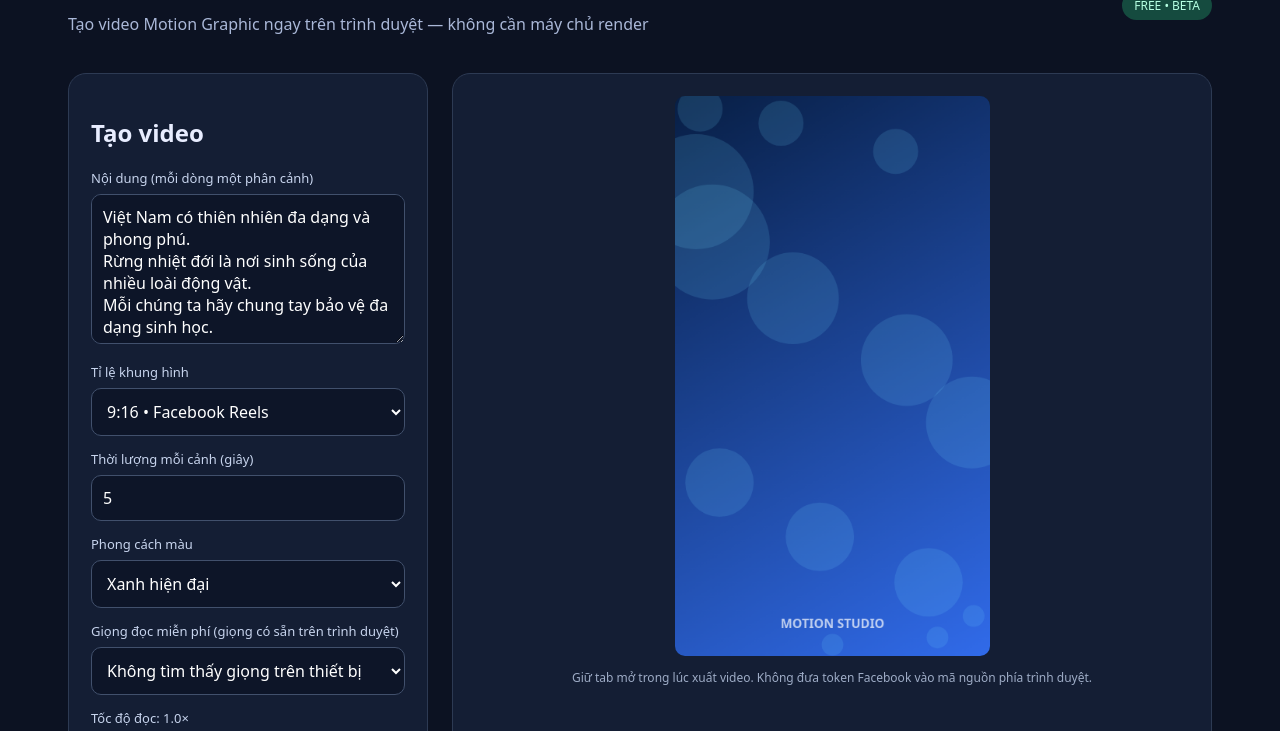
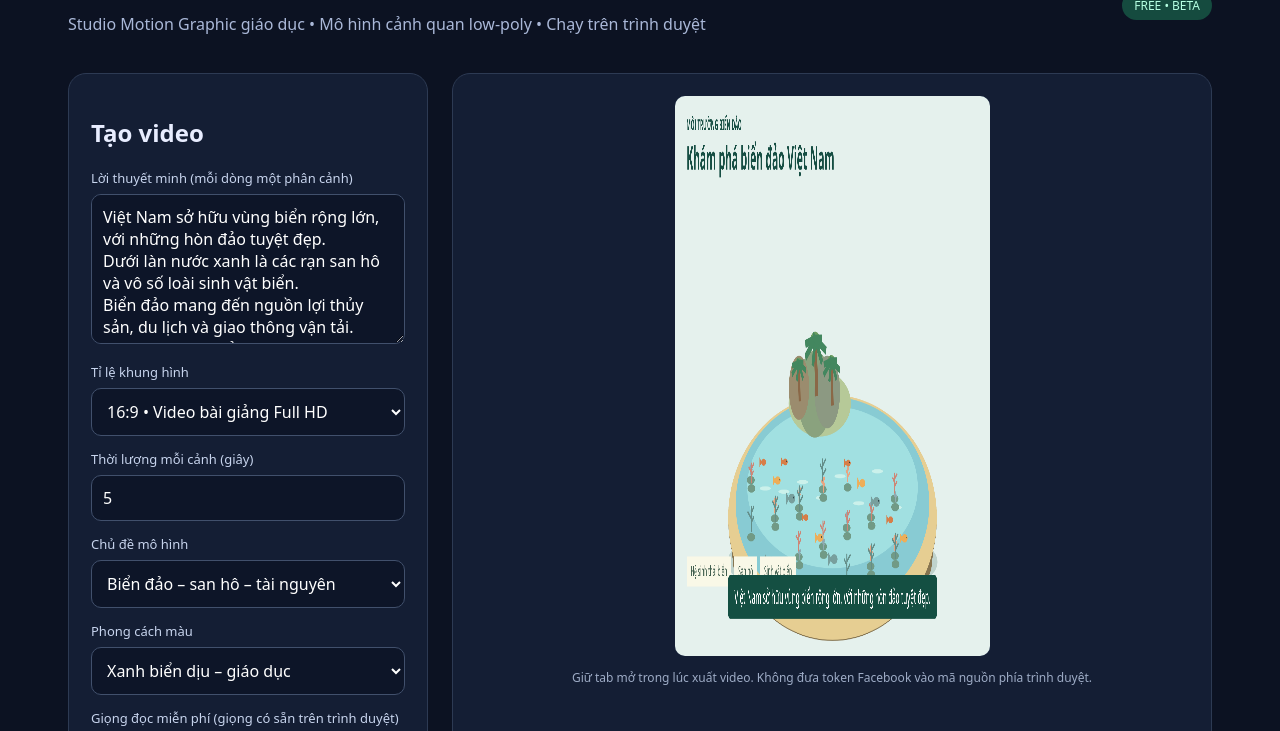
Before and after one commit to downloadvn1269-Meta/ai-motion-studio, a plain HTML site: page index.html in a window 1280 px wide. Shown: the part 68-799 px from the top of the page. Drawn offline with Linux system fonts and the light colour scheme.

Commit message:
Rebuild Motion Studio with educational isometric marine ecosystem motion scenes

```diff
--- a/index.html
+++ b/index.html
@@ -9,13 +9,15 @@ label{font-size:13px;display:block;margin:14px 0 7px;color:#c7d4ed}textarea,inpu
 textarea{min-height:150px;resize:vertical}button{border:0;border-radius:10px;padding:12px 16px;color:white;background:#536dfe;font-weight:700;cursor:pointer}button.secondary{background:#34425e}button:disabled{opacity:.5;cursor:not-allowed}
 .actions{display:flex;gap:9px;flex-wrap:wrap;margin-top:20px}canvas{display:block;margin:auto;background:#0c2344;max-width:100%;max-height:70vh;aspect-ratio:9/16;border-radius:10px}#stage{display:flex;align-items:center;justify-content:center;min-height:440px}
 .note{font-size:12px;color:#9eacc6;line-height:1.65}.status{color:#bbf7d0;min-height:22px}a{color:#a6b9ff}@media(max-width:800px){main{grid-template-columns:1fr}.wrap{padding:15px}}
-</style></head><body><div class="wrap"><header class="head"><div><h1>✦ AI Motion Studio</h1><p>Tạo video Motion Graphic ngay trên trình duyệt — không cần máy chủ render</p></div><span class="pill">FREE • BETA</span></header>
-<main><section class="panel"><h2>Tạo video</h2><label for="prompt">Nội dung (mỗi dòng một phân cảnh)</label><textarea id="prompt">Việt Nam có thiên nhiên đa dạng và phong phú.
-Rừng nhiệt đới là nơi sinh sống của nhiều loài động vật.
-Mỗi chúng ta hãy chung tay bảo vệ đa dạng sinh học.</textarea>
-<label for="ratio">Tỉ lệ khung hình</label><select id="ratio"><option value="9:16">9:16 • Facebook Reels</option><option value="16:9">16:9 • Video ngang</option><option value="1:1">1:1 • Video vuông</option></select>
+</style></head><body><div class="wrap"><header class="head"><div><h1>✦ AI Motion Studio</h1><p>Studio Motion Graphic giáo dục • Mô hình cảnh quan low-poly • Chạy trên trình duyệt</p></div><span class="pill">FREE • BETA</span></header>
+<main><section class="panel"><h2>Tạo video</h2><label for="prompt">Lời thuyết minh (mỗi dòng một phân cảnh)</label><textarea id="prompt">Việt Nam sở hữu vùng biển rộng lớn, với những hòn đảo tuyệt đẹp.
+Dưới làn nước xanh là các rạn san hô và vô số loài sinh vật biển.
+Biển đảo mang đến nguồn lợi thủy sản, du lịch và giao thông vận tải.
+Tuy nhiên, rác thải và khai thác quá mức đang gây áp lực cho đại dương.
+Hãy chung tay gìn giữ môi trường và tài nguyên biển đảo Việt Nam.</textarea>
+<label for="ratio">Tỉ lệ khung hình</label><select id="ratio"><option value="16:9">16:9 • Video bài giảng Full HD</option><option value="9:16">9:16 • Facebook Reels</option><option value="1:1">1:1 • Video vuông</option></select>
 <label for="duration">Thời lượng mỗi cảnh (giây)</label><input id="duration" type="number" min="2" max="15" value="5">
-<label for="palette">Phong cách màu</label><select id="palette"><option value="blue">Xanh hiện đại</option><option value="purple">Tím sáng tạo</option><option value="green">Xanh thiên nhiên</option></select>
+<label for="sceneStyle">Chủ đề mô hình</label><select id="sceneStyle"><option value="ocean">Biển đảo – san hô – tài nguyên</option><option value="forest">Rừng nhiệt đới và sinh vật</option></select><label for="palette">Phong cách màu</label><select id="palette"><option value="green">Xanh biển dịu – giáo dục</option><option value="blue">Xanh hiện đại</option><option value="purple">Tím sáng tạo</option></select>
 <label for="voice">Giọng đọc miễn phí (giọng có sẵn trên trình duyệt)</label>
 <select id="voice"><option value="">Đang tải giọng đọc...</option></select>
 <label for="rate">Tốc độ đọc: <span id="rateLabel">1.0×</span></label>
@@ -23,7 +25,7 @@ Mỗi chúng ta hãy chung tay bảo vệ đa dạng sinh học.</textarea>
 <div class="actions"><button type="button" class="secondary" id="testVoice">🔊 Nghe thử giọng</button><button type="button" class="secondary" id="stopVoice">■ Dừng đọc</button></div>
 <p class="note" id="voiceNote">Dùng SpeechSynthesis của thiết bị, không cần API hoặc thẻ thanh toán. Giọng có sẵn tùy trình duyệt/hệ điều hành. Giọng nghe thử chưa được ghép vào tệp video xuất.</p>
 <div class="actions"><button id="preview">▶ Xem trước</button><button id="export" class="secondary">↓ Xuất video</button></div>
-<p class="status" id="status" role="status"></p><p class="note">Phiên bản này tạo chuyển động chữ và hình khối trực tiếp trên Canvas. File đầu ra là WebM hoặc định dạng được trình duyệt hỗ trợ. Chưa tích hợp AI, MP4 chuẩn và tự động đăng Facebook. Giọng đọc miễn phí dùng để nghe thử và xem trước; tệp video xuất hiện chưa có giọng đọc.</p>
+<p class="status" id="status" role="status"></p><p class="note">Phiên bản đang dùng mô hình cảnh quan 2.5D vẽ bằng Canvas, chuyển động các đối tượng theo từng cảnh. Đây chưa phải mô hình 3D thực. File đầu ra là WebM hoặc định dạng được trình duyệt hỗ trợ. Chưa tích hợp AI, MP4 chuẩn và tự động đăng Facebook. Giọng đọc miễn phí dùng để nghe thử và xem trước; tệp video xuất hiện chưa có giọng đọc.</p>
 </section><section class="panel"><div id="stage"><canvas id="canvas"></canvas></div><p class="note" style="text-align:center">Giữ tab mở trong lúc xuất video. Không đưa token Facebook vào mã nguồn phía trình duyệt.</p></section></main></div>
 <script>
 const $=id=>document.getElementById(id),canvas=$('canvas'),ctx=canvas.getContext('2d');
@@ -54,17 +56,68 @@ $('stopVoice').onclick=()=>{if(hasSpeech)window.speechSynthesis.cancel()};
 if(hasSpeech){refreshVoices();window.speechSynthesis.onvoiceschanged=refreshVoices}else refreshVoices();
 
 const colors={blue:['#081f45','#316bea','#72daff'],purple:['#1c103d','#8853f5','#ffc3f6'],green:['#062e2a','#10a57b','#c9ff93']};
-function settings(){const [w,h]=$('ratio').value.split(':').map(Number); const height=720;return {width:Math.round(height*w/h),height,scenes:$('prompt').value.split('\n').map(x=>x.trim()).filter(Boolean).slice(0,30),duration:Math.min(15,Math.max(2,Number($('duration').value)||5)),palette:colors[$('palette').value]};}
+function settings(){const [w,h]=$('ratio').value.split(':').map(Number); const height=1080;return {width:Math.round(height*w/h),height,scenes:$('prompt').value.split('\n').map(x=>x.trim()).filter(Boolean).slice(0,30),duration:Math.min(15,Math.max(2,Number($('duration').value)||5)),palette:colors[$('palette').value],sceneStyle:$('sceneStyle').value};}
 function resize(s){canvas.width=s.width;canvas.height=s.height;}
 function textLines(t,max){const words=t.split(/\s+/),lines=[];let line='';for(const word of words){const candidate=(line+' '+word).trim();if(ctx.measureText(candidate).width>max&&line){lines.push(line);line=word;}else line=candidate;}if(line)lines.push(line);return lines;}
-function render(time,s){const {width:w,height:h,scenes,duration,palette:p}=s;const idx=Math.min(scenes.length-1,Math.floor(time/duration));const local=(time-idx*duration)/duration;const ease=1-Math.pow(1-Math.min(1,local*4),3);
-const grad=ctx.createLinearGradient(0,0,w,h);grad.addColorStop(0,p[0]);grad.addColorStop(1,p[1]);ctx.fillStyle=grad;ctx.fillRect(0,0,w,h);
-for(let i=0;i<14;i++){const a=i*2.4+time*.36;const x=w*(.5+.45*Math.sin(a*.7+i));const y=h*(.5+.48*Math.cos(a*.65+i));const r=14+(i%5)*15;ctx.beginPath();ctx.arc(x,y,r,0,Math.PI*2);ctx.fillStyle=p[2]+'24';ctx.fill();}
-ctx.save();ctx.translate(w/2,h/2);ctx.globalAlpha=Math.min(1,local*7, (1-local)*9);ctx.translate(0,(1-ease)*55);
-ctx.textAlign='center';ctx.fillStyle='#fff';ctx.font='bold '+Math.max(27,Math.floor(w/15))+'px system-ui';ctx.shadowColor='#0009';ctx.shadowBlur=13;
-const lines=textLines(scenes[idx]||'Nhập nội dung để tạo video',w*.8);const lineH=Math.max(40,w/12);lines.forEach((line,i)=>ctx.fillText(line,0,(i-(lines.length-1)/2)*lineH));
-ctx.restore();ctx.fillStyle=p[2];ctx.fillRect(0,h-9,w*((idx+Math.min(1,local))/scenes.length),9);
-ctx.font='bold 16px system-ui';ctx.fillStyle='#ffffffb0';ctx.textAlign='center';ctx.fillText('MOTION STUDIO',w/2,h-36);}
+
+function poly(points,color){ctx.fillStyle=color;ctx.beginPath();ctx.moveTo(points[0][0],points[0][1]);for(let i=1;i<points.length;i++)ctx.lineTo(points[i][0],points[i][1]);ctx.closePath();ctx.fill();}
+function ellipse(x,y,rx,ry,fill){ctx.fillStyle=fill;ctx.beginPath();ctx.ellipse(x,y,Math.max(1,rx),Math.max(1,ry),0,0,Math.PI*2);ctx.fill();}
+function line(x1,y1,x2,y2,color,width=2){ctx.strokeStyle=color;ctx.lineWidth=width;ctx.beginPath();ctx.moveTo(x1,y1);ctx.lineTo(x2,y2);ctx.stroke();}
+function coral(x,y,size,color,t){line(x,y,x,y-size,color,3);for(let j=0;j<3;j++){const dy=size*(.35+j*.18),sway=Math.sin(t*1.8+x+j)*1.5;line(x,y-dy,x+(j%2?-1:1)*size*.38+sway,y-dy-size*.26,color,2.6);}}
+function fish(x,y,scale,color,t){ctx.save();ctx.translate(x,y+Math.sin(t*2+x*.02)*2);ctx.scale(scale,scale);ellipse(0,0,11,5,color);poly([[-8,0],[-19,-7],[-19,7]],color);ellipse(6,-1,1,1,'#213b42');ctx.restore();}
+function palm(x,y,size,t){line(x,y,x-4*size,y-48*size,'#8a6847',8*size);ellipse(x-4*size,y-48*size,12*size,6*size,'#6b9c60');for(let j=0;j<7;j++){const a=j*Math.PI*2/7+t*.03;const px=x-4*size+Math.cos(a)*29*size,py=y-48*size+Math.sin(a)*13*size+10*size;line(x-4*size,y-48*size,px,py,'#43875f',7*size);}}
+function boat(x,y,t){ctx.save();ctx.translate(x+Math.sin(t)*8,y+Math.cos(t*2)*3);poly([[-25,4],[25,4],[17,15],[-14,15]],'#d58b5a');poly([[-4,4],[-4,-20],[13,-20],[15,4]],'#fcfcf4');line(-5,-25,-5,4,'#516579',2);ctx.restore();}
+function oilRig(x,y,t){for(let v of [-18,18])line(x+v,y,x+v*.6,y-75,'#b8894a',4);poly([[x-31,y-77],[x+32,y-77],[x+32,y-66],[x-31,y-66]],'#e5af46');line(x+20,y-77,x+20,y-106,'#806f58',3);line(x+20,y-106,x+37,y-106,'#806f58',3);}
+function island(time,s,scene){
+ const w=960,h=540;ctx.save();ctx.translate(w*.5,h*.56);
+ const sx=1,sy=1;
+ ellipse(0,147,320,38,'#a9c3bba0');
+ // Layered miniature diorama
+ ellipse(0,105,318,118,'#857450');poly([[-318,104],[-301,154],[-260,192],[258,192],[301,154],[318,104]],'#877550');
+ ellipse(0,104,318,118,'#e6ce92');ellipse(0,91,295,103,'#88cbd3');ellipse(0,75,260,78,'#a1e0e1');
+ // shallow sea glints
+ for(let k=0;k<8;k++)ellipse(-205+k*57,76+Math.sin(k*3)*22,17,2,'#e2fbf1a6');
+ // rocks and palms at rear
+ ellipse(-39,-6,95,32,'#b6c998');ellipse(-54,-15,53,42,'#8aa27e');ellipse(-102,-21,31,31,'#9b8c6e');ellipse(-16,-17,39,35,'#8c9982');
+ palm(-48,-13,1.15,time);palm(0,-4,.9,time+.4);palm(-100,-8,.78,time+1);
+ // coral reef
+ for(let i=0;i<28;i++){
+  const x=-249+(i*73)%510,y=63+(i*37)%102;
+  if((x/285)**2+((y-90)/105)**2>0.85)continue;
+  ellipse(x,y+5,12,4,'#719a86');coral(x,y,10+(i%4)*5,['#8faab2','#eaa480','#ce8676','#648e89'][i%4],time);
+ }
+ // fish movements
+ for(let i=0;i<13;i++){const x=-210+((i*43+time*(8+i%3*3))%450),y=49+(i*19)%113;fish(x,y,.66+(i%3)*.14,['#d77e48','#eeae58','#789f9d'][i%3],time);}
+ // scene-dependent elements
+ const text=scene.toLowerCase();const pollution=/rác|ô nhiễm|khai thác quá|thách thức|áp lực/.test(text);
+ const resources=/tài nguyên|dầu|thủy sản|khoáng sản|nguồn lợi|giao thông|du lịch/.test(text);
+ if(resources){boat(188,14,time);oilRig(214,85,time);}
+ if(pollution){for(let i=0;i<9;i++){const x=-210+i*47;poly([[x,123],[x+9,120],[x+15,129],[x+4,134]],i%2?'#e17e67':'#c2c9c1');}}
+ if(/bảo vệ|gìn giữ|chung tay/.test(text)){for(let i=0;i<4;i++){ellipse(160+i*12,-4-i*6,24,12,'#58986b');}}
+ if(s.sceneStyle==='forest'){for(let i=0;i<8;i++)palm(-200+i*55,70+(i%3)*25,.55,time+i);}
+ ctx.restore();
+}
+function wrapCaption(text,maxWidth){ctx.font='19px system-ui';const words=text.split(/\\s+/),lines=[];let row='';for(const word of words){const next=(row+' '+word).trim();if(ctx.measureText(next).width>maxWidth&&row){lines.push(row);row=word;}else row=next;}if(row)lines.push(row);return lines.slice(0,3);}
+function render(time,s){
+ const outputW=s.width,outputH=s.height;
+ ctx.clearRect(0,0,outputW,outputH);ctx.save();
+ const k=Math.min(outputW/960,outputH/540);ctx.translate((outputW-960*k)/2,(outputH-540*k)/2);ctx.scale(k,k);
+ ctx.fillStyle='#e5f1ed';ctx.fillRect(-500,-500,1960,1600);
+ const count=s.scenes.length||1,idx=Math.min(count-1,Math.floor(time/s.duration)),part=(time-idx*s.duration)/s.duration;
+ const title=s.scenes[idx]||'Môi trường và tài nguyên biển đảo';
+ const thematic=[['MÔI TRƯỜNG BIỂN ĐẢO','Khám phá biển đảo Việt Nam'],['ĐA DẠNG SINH HỌC','Một thế giới giàu sức sống'],['GIÁ TRỊ CỦA BIỂN','Tài nguyên và phát triển'],['NHẬN DIỆN THÁCH THỨC','Những sức ép lên môi trường'],['CHUNG TAY HÀNH ĐỘNG','Gìn giữ biển xanh']];
+ const headings=thematic[idx%thematic.length];ctx.textAlign='left';ctx.shadowBlur=0;ctx.fillStyle='#164e43';ctx.font='bold 14px system-ui';ctx.fillText(headings[0],35,33);
+ ctx.font='bold 31px system-ui';ctx.fillText(headings[1],35,71);
+ island(time,s,title);
+ // tags
+ const tags=/rác|ô nhiễm|áp lực/.test(title.toLowerCase())?['Rác thải nhựa','Khai thác quá mức']:['Hệ sinh thái biển','San hô','Sinh vật biển'];
+ ctx.font='14px system-ui';let x=36;for(const tag of tags){const tw=ctx.measureText(tag).width+24;ctx.fillStyle='#f9f8e7';ctx.fillRect(x,444,tw,29);ctx.fillStyle='#405e4e';ctx.fillText(tag,x+12,463);x+=tw+10;}
+ const captions=wrapCaption(title,810);ctx.font='19px system-ui';let maxW=0;for(const l of captions)maxW=Math.max(maxW,ctx.measureText(l).width);
+ const barW=maxW+40,barH=captions.length*27+15,barY=504-barH;ctx.fillStyle='#144f42';ctx.beginPath();ctx.roundRect(480-barW/2,barY,barW,barH,7);ctx.fill();
+ ctx.fillStyle='#fff';ctx.textAlign='center';captions.forEach((t,i)=>ctx.fillText(t,480,barY+28+i*27));
+ ctx.fillStyle='#246355';ctx.fillRect(0,0,960*((idx+part)/count),4);
+ ctx.restore();
+}
 function getType(){return ['video/mp4;codecs=avc1.42E01E','video/webm;codecs=vp9','video/webm'].find(t=>MediaRecorder.isTypeSupported(t));}
 async function play(exporting){if(playing)return;const s=settings();if(!s.scenes.length){$('status').textContent='Hãy nhập nội dung';return;}resize(s);playing=true;$('preview').disabled=$('export').disabled=true;$('status').textContent=exporting?'Đang ghi video...':'Đang xem trước...';
 let rec=null,chunks=[],mime;try{if(exporting){if(!canvas.captureStream||!window.MediaRecorder)throw Error('Trình duyệt không hỗ trợ ghi video Canvas');mime=getType();if(!mime)throw Error('Không có codec ghi video phù hợp');rec=new MediaRecorder(canvas.captureStream(30),{mimeType:mime,videoBitsPerSecond:4000000});rec.ondataavailable=e=>{if(e.data.size)chunks.push(e.data)};rec.start(500);}
@@ -76,5 +129,5 @@ await new Promise(resolve=>{function tick(now){
 }requestAnimationFrame(tick)});
 if(rec){await new Promise(resolve=>{rec.onstop=resolve;rec.stop()});const blob=new Blob(chunks,{type:mime});const url=URL.createObjectURL(blob),a=document.createElement('a');a.href=url;a.download='motion-studio-'+Date.now()+(mime.includes('mp4')?'.mp4':'.webm');document.body.append(a);a.click();a.remove();setTimeout(()=>URL.revokeObjectURL(url),60000);}
 $('status').textContent=exporting?'Đã xuất video thành công.':'Đã xem trước xong.';}catch(e){$('status').textContent='Lỗi: '+e.message;}finally{if(hasSpeech)window.speechSynthesis.cancel();playing=false;$('preview').disabled=$('export').disabled=false;}}
-$('preview').onclick=()=>play(false);$('export').onclick=()=>play(true);resize(settings());render(0,settings());$('ratio').onchange=()=>{if(!playing){resize(settings());render(0,settings())}};$('palette').onchange=()=>{if(!playing)render(0,settings())};
+$('preview').onclick=()=>play(false);$('export').onclick=()=>play(true);resize(settings());render(0,settings());$('sceneStyle').onchange=()=>{if(!playing)render(0,settings())};$('ratio').onchange=()=>{if(!playing){resize(settings());render(0,settings())}};$('palette').onchange=()=>{if(!playing)render(0,settings())};
 </script></body></html>
```
